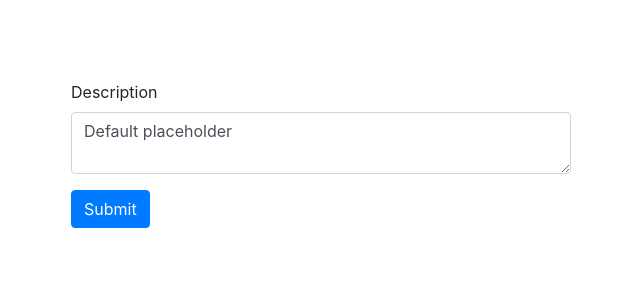
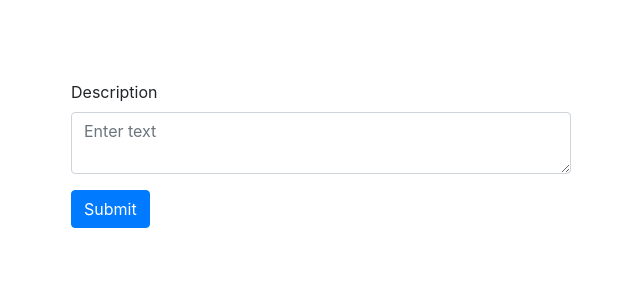
Before and after one commit to HoneyRole/python-gpt3, a React (Create React App) app: page / in a window 1280 px wide. Shown: the top 300 px of the page, without its empty margins (319-959 px from the left). Built offline with nearby package versions, Linux system fonts and the light colour scheme; no server answers.

Commit message:
Prettify. Remove duplicate margine key, use object deconstruction, use textarea placeholders

```diff
--- a/src/App.js
+++ b/src/App.js
@@ -1,18 +1,17 @@
-import React from 'react';
-import {Form, Button} from 'react-bootstrap';
-import axios from 'axios';
+import React from "react";
+import { Form, Button } from "react-bootstrap";
+import axios from "axios";
 
-import 'bootstrap/dist/css/bootstrap.min.css';
+import "bootstrap/dist/css/bootstrap.min.css";
 
 class App extends React.Component {
-
   constructor(props) {
     super(props);
     this.state = {
-      output: '',
-      input: 'Default placeholder',
-      buttonText: 'Submit',
-      description: 'Description'
+      output: "",
+      input: "",
+      buttonText: "Submit",
+      description: "Description"
     };
 
     // Bind the event handlers
@@ -22,48 +21,72 @@ class App extends React.Component {
 
   componentDidMount() {
     // Call API for the UI params
-    const url = '/params';
-    axios.get(url).then((res) => {
-      let r = res.data;
-      this.setState({input: r.placeholder, buttonText: r.button_text, description: r.description});
-    });
+    const url = "/params";
+    axios
+      .get(url)
+      .then(({ data: { placeholder, button_text, description } }) => {
+        this.setState({
+          input: placeholder,
+          buttonText: button_text,
+          description: description
+        });
+      });
   }
 
   handleChange(e) {
-    this.setState({input: e.target.value});
+    this.setState({ input: e.target.value });
   }
 
   handleClick(e) {
     e.preventDefault();
-    const url = '/translate';
-    let d = {
+    const url = "/translate";
+    let data = {
       prompt: this.state.input
     };
 
-    axios.post(url, d).then((res) => {
-      let str = res.data.text;
-      this.setState({output: str});
+    axios.post(url, data).then(({ data: { text } }) => {
+      this.setState({ output: text });
     });
   }
 
   render() {
     return (
       <div>
-        <head>
-        </head>
-        <body style={{'alignItems': 'center', 'justifyContent': 'center'}}>
-          <div style={{'margin': 'auto', 'marginTop': '80px', 'display': 'block', 'maxWidth': '500px', 'minWidth': '200px', 'width': '50%'}}>
+        <head />
+        <body style={{ alignItems: "center", justifyContent: "center" }}>
+          <div
+            style={{
+              margin: "auto",
+              marginTop: "80px",
+              display: "block",
+              maxWidth: "500px",
+              minWidth: "200px",
+              width: "50%"
+            }}
+          >
             <Form onSubmit={this.handleClick}>
               <Form.Group controlId="formBasicEmail">
-                <Form.Label >{this.state.description}</Form.Label>
-                <Form.Control type="text" as='textarea' value={this.state.input} onChange={this.handleChange}/>
+                <Form.Label>{this.state.description}</Form.Label>
+                <Form.Control
+                  type="text"
+                  as="textarea"
+                  placeholder="Enter text"
+                  value={this.state.input}
+                  onChange={this.handleChange}
+                />
               </Form.Group>
 
               <Button variant="primary" type="submit">
                 {this.state.buttonText}
               </Button>
             </Form>
-            <div style={{'margin': 'auto', 'textAlign': 'center', 'margin': '20px', 'fontSize': '18pt'}}>
+            <div
+              style={{
+                textAlign: "center",
+                margin: "20px",
+                fontSize: "18pt"
+              }}
+            >
               {this.state.output}
             </div>
           </div>
```
